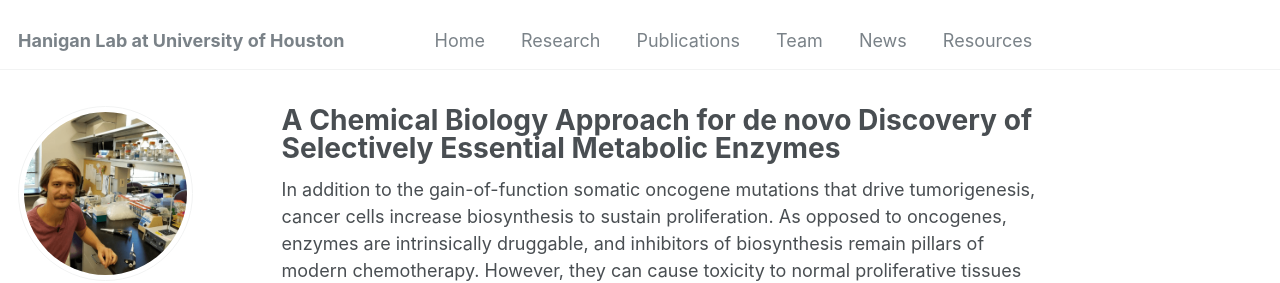
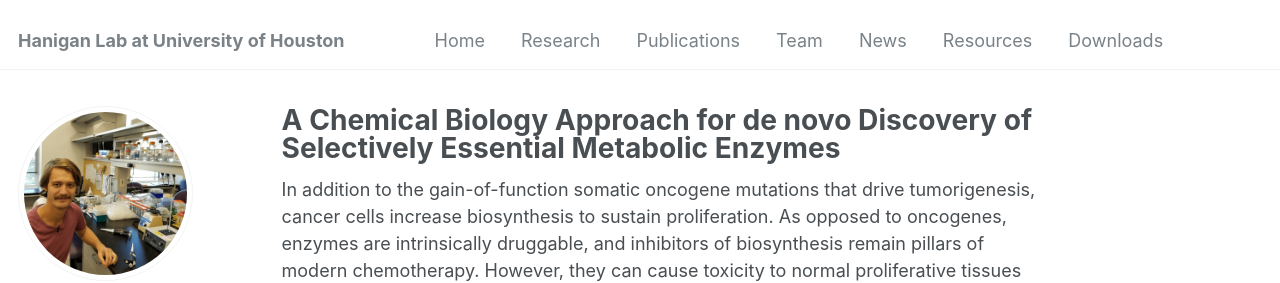
Before and after one commit to twhanigan/twhanigan.github.io, a Jekyll site: the page built from _pages/about.md, in a window 1280 px wide. Shown: the top 283 px of the page. Built offline with Jekyll 4.4.1, drawn with Linux system fonts in a browser that asks for light colours; some web fonts are replaced.

Commit message:
Update navigation.yml

```diff
--- a/_data/navigation.yml
+++ b/_data/navigation.yml
@@ -1,7 +1,7 @@
 # main links links
 main:
   - title: "Home"
-    url: /
+    url:
 
   - title: "Research"
     url: /talks/
@@ -17,3 +17,6 @@ main:
 
   - title: "Resources"
     url: /resources/
+
+  - title: "Downloads"
+    url: /downloads/
```
